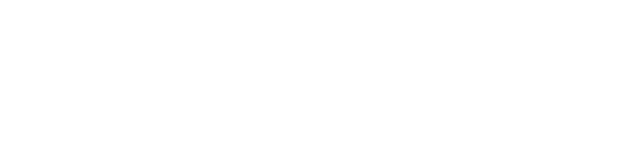
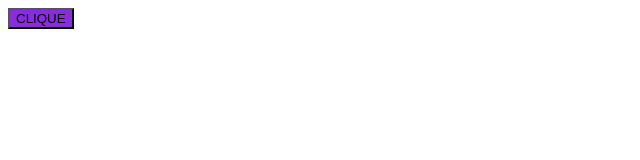
Before and after one commit to sarahinsana/sarah2D-aluraPlus, a plain HTML site: page index.html in a window 1280 px wide. Shown: the whole page, without its empty margins (0-640 px from the left). Drawn offline with Linux system fonts and the light colour scheme.

Commit message:
Add files via upload

```diff
--- a/index.html
+++ b/index.html
@@ -9,5 +9,9 @@
 </head>
 <body>
 
+<a href="https://github.com/sarahinsana/sarah2D-aluraPlus">
+<button class="butao"> CLIQUE </button>
+</a>
+
 </body>
 </html>
--- a/style.css
+++ b/style.css
@@ -0,0 +1,3 @@
+.butao {
+    background-color: blueviolet;
+}
```
